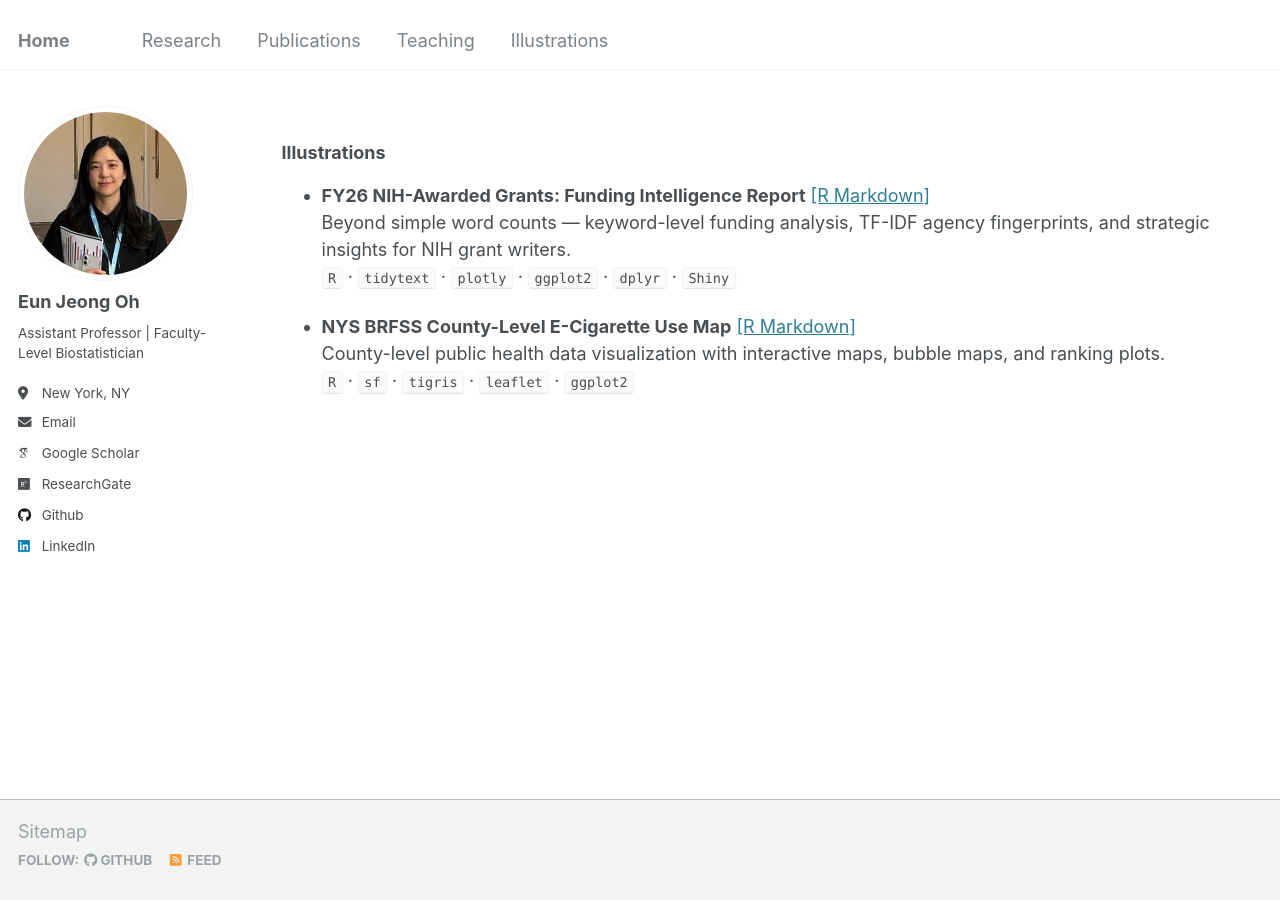
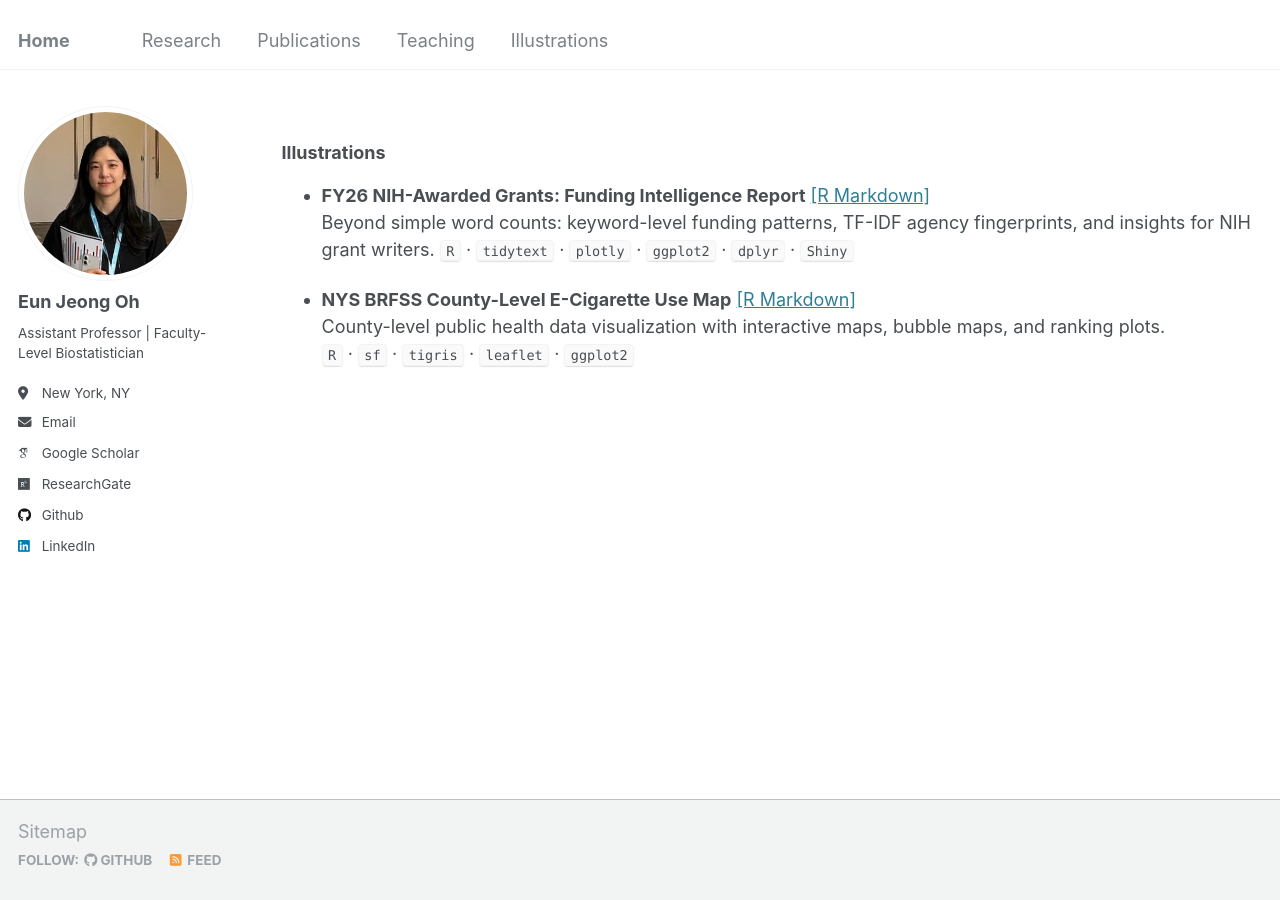
Before and after one commit to oheunj/oheunj.github.io, a Jekyll site: the page built from _pages/illustrations.md, in a window 1280 px wide. Built offline with Jekyll 4.4.1, drawn with Linux system fonts in a browser that asks for light colours; some web fonts are replaced.

Commit message:
Update illustrations.md

```diff
--- a/_pages/illustrations.md
+++ b/_pages/illustrations.md
@@ -13,8 +13,8 @@ redirect_from:
 ### Illustrations
 
 * **FY26 NIH-Awarded Grants: Funding Intelligence Report** [[R Markdown]](https://no86d0-eun0jeong-oh.shinyapps.io/01_FY26_AwardedGrants_260523)
-  Beyond simple word counts — keyword-level funding analysis, TF-IDF agency fingerprints,
-  and strategic insights for NIH grant writers.
+  Beyond simple word counts: keyword-level funding patterns, TF-IDF agency fingerprints,
+  and insights for NIH grant writers.
   `R` · `tidytext` · `plotly` · `ggplot2` · `dplyr` · `Shiny`
 
 * **NYS BRFSS County-Level E-Cigarette Use Map** [[R Markdown]](https://oheunj.github.io/illustrations/04_BRFSS_ecigar_260516)
```
